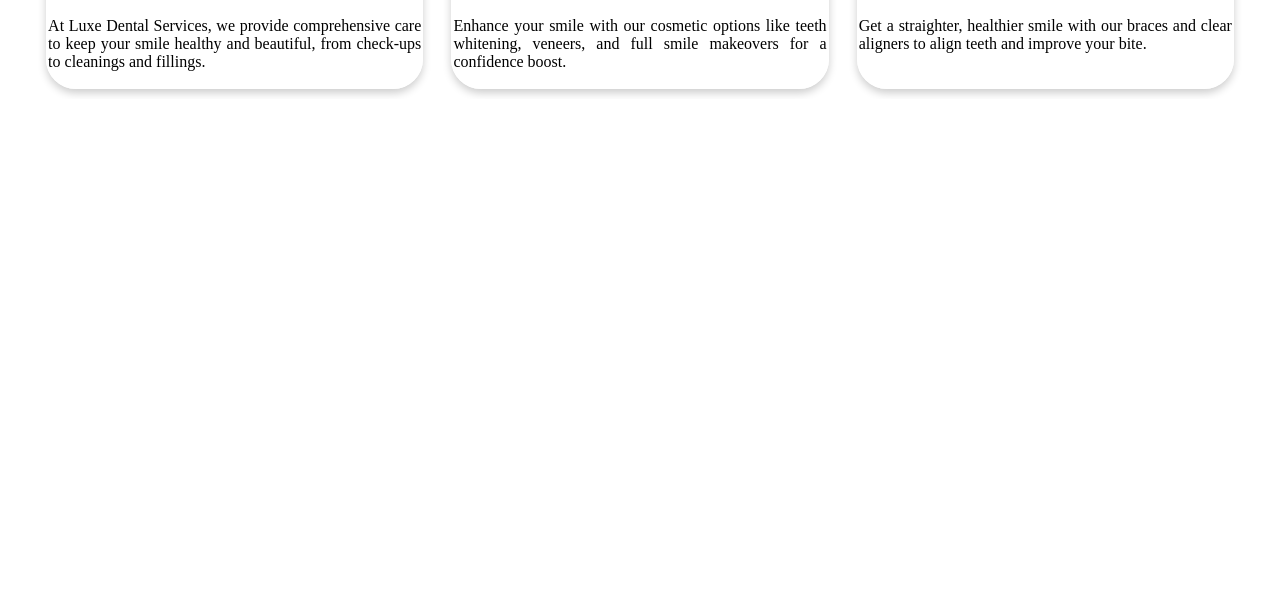
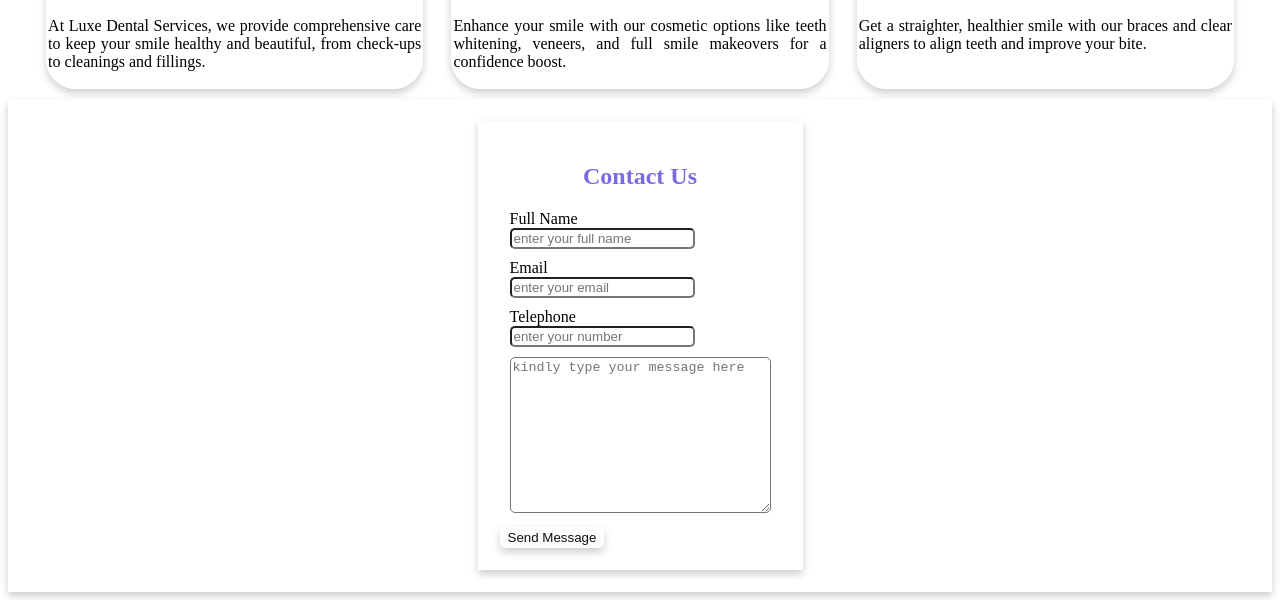
Before and after one commit to Charwekey/T4G-homework4, a plain HTML site: page index.html in a window 1280 px wide. Shown: the part 1168-1768 px from the top of the page. Before the commit the page ends 1267 px from the top, so only its background shows below. Drawn offline with Linux system fonts and the light colour scheme.

Commit message:
Added All Files

```diff
--- a/index.html
+++ b/index.html
@@ -66,6 +66,31 @@
  </div>
 
 
+ <div class="container-form">
+    <form action="" class="Form-input">
+        <h2>
+             Contact Us
+        </h2>
+       <div class="form">
+             <label for="">Full Name</label> <br>
+             <input type="text" name="" id="" placeholder="enter your full name"  required>
+       </div>
+       <div class="form">
+             <label for="">Email </label> <br>
+             <input type="email" name="" id="" placeholder="enter your email" required>
+       </div>
+       <div class="form">
+             <label for="">Telephone</label> <br>
+             <input type="tel" name="" id="" placeholder="enter your number" required>
+       </div>
+       <div class="form">
+        <textarea name="" id="" cols="30" rows="10" placeholder="kindly type your message here"></textarea>
+       </div>
+       <button type="submit">Send Message</button>
+    </form>
+ </div>
+
+
 
 
 
--- a/src/style.css
+++ b/src/style.css
@@ -1,3 +1,4 @@
+                      /* Home Starts */
 .container-nav{
     width: 100%;
     background-image: url(../images/backgroud-img.jpg);
@@ -13,6 +14,7 @@
     background-color: rgb(152, 180, 224);
     font-size:20px ;
     font-weight: 600;
+    cursor: pointer;
 
  }
 
@@ -46,9 +48,11 @@
     text-align: center;
     font-style: italic;
     padding-top: 50px;
+    color: cadetblue;
  }
+                     /* Home Ends */
 
-
+                    /* Services Starts */
  .container-services{
     display: flex;
     justify-content: space-evenly;
@@ -82,3 +86,49 @@
     color: black;
     background-color: rgb(69, 69, 219);
  }
+                /* Services Ends */
+
+                /* form starts */
+ .container-form{
+   display: flex;
+   flex-direction: row;
+   justify-content: center;
+   border: 2px solid white;
+   padding: 20px;
+   box-shadow: 0 4px 8px rgba(0, 0, 0, 0.2);
+    }
+
+    .form input{
+      border-radius: 5px;
+      justify-content: center;
+    }
+
+    .form textarea{
+      border-radius: 5px;
+    }
+
+    .Form-input button{
+      text-align: center;
+      color: rgb(15, 16, 16);
+      background-color: rgb(251, 251, 253);
+      border-radius: 5px;
+      border: 2px solid white;
+      box-shadow: 0 4px 8px rgba(0, 0, 0, 0.2);
+      cursor: pointer;
+
+    }
+    .form{
+      margin: 10px;
+
+    }
+    .Form-input{
+      border: 2px solid white;
+      box-shadow: 0 4px 8px rgba(0, 0, 0, 0.2);
+      padding: 20px;
+   }
+
+    .Form-input h2{
+      text-align: center;
+      color:rgb(122, 108, 224);
+    }
+                      /* Form ends */
```
